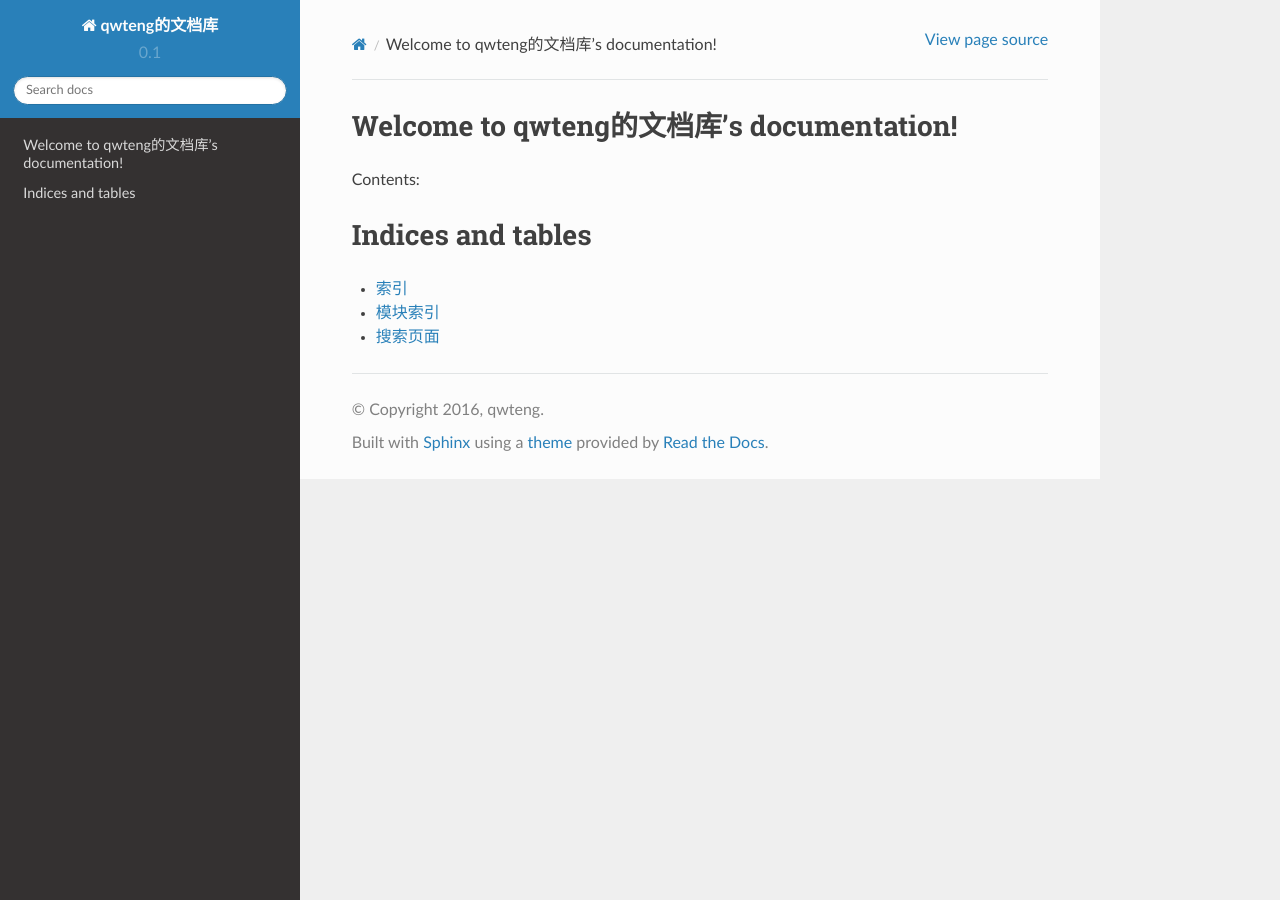
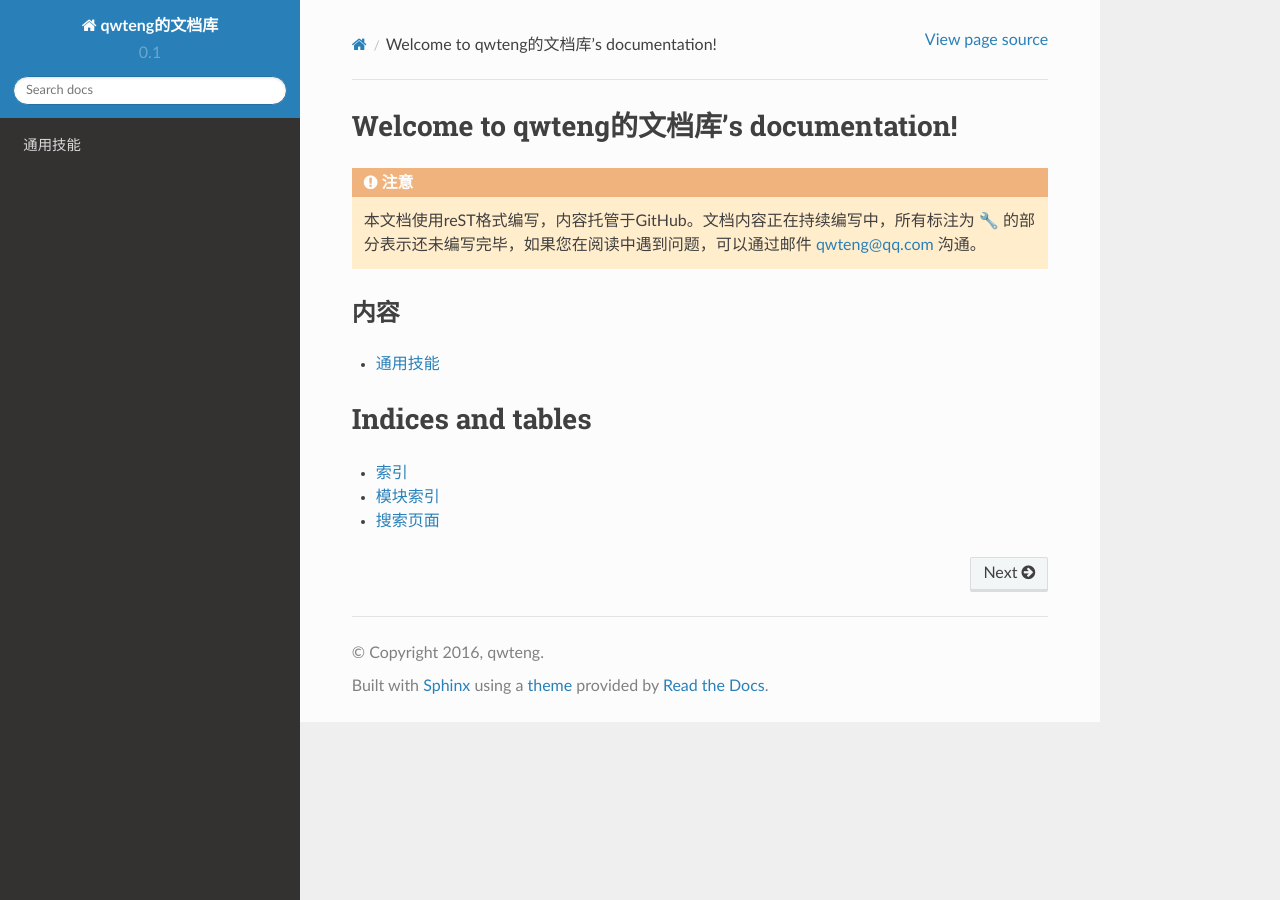
Before and after one commit to qwteng/qwteng-docs, a Sphinx documentation site: the page built from docs/source/index.rst, in a window 1280 px wide. Built offline with Sphinx 7.4.7 and the Read the Docs theme 2.0.0, drawn with Linux system fonts in a browser that asks for light colours; pages that are not in the unit, such as notebooks, are missing from menus.

Commit message:
add sub dir

```diff
--- /dev/null
+++ b/docs/source/commonskills/index.rst
@@ -0,0 +1,9 @@
+通用技能
+---------------
+
+.. toctree::
+   :titlesonly:
+
+   agile-planning-and-portfolio-management
+   continues-delivery
+   fix-production-issue
--- a/docs/source/index.rst
+++ b/docs/source/index.rst
@@ -5,11 +5,20 @@
 
 Welcome to qwteng的文档库's documentation!
 ==========================================
+.. |stub-icon| unicode:: U+1F527
 
-Contents:
+.. attention::
+
+    本文档使用reST格式编写，内容托管于GitHub。文档内容正在持续编写中，所有标注为 |stub-icon| 的部分表示还未编写完毕，如果您在阅读中遇到问题，可以通过邮件 qwteng@qq.com 沟通。
+
+
+内容
+----
 
 .. toctree::
    :maxdepth: 2
+
+   commonskills/index
 
 
 
```
